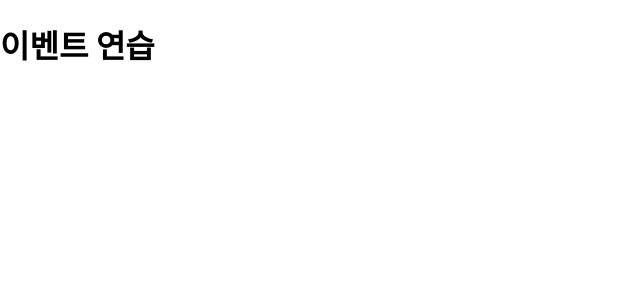
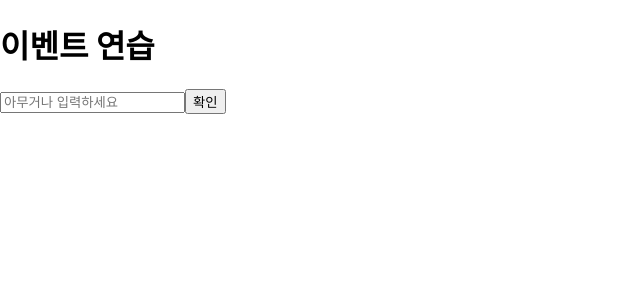
Before and after one commit to SSeungWOOO/react-study, a React (Create React App) app in the folder chapter-04-eventhandling/: page / in a window 1280 px wide. Shown: the top 300 px of the page, without its empty margins (0-640 px from the left). Built offline with nearby package versions, Linux system fonts and the light colour scheme.

Commit message:
#2 이벤트 연습
state 에 input 담기

```diff
--- a/chapter-04-eventhandling/src/App.js
+++ b/chapter-04-eventhandling/src/App.js
@@ -1,8 +1,12 @@
-import EventPractice from "./EventPratice";
 import "./App.css";
+import EventPractice from "./EventPractice";
 
 function App() {
-  return <EventPractice />;
+  return (
+    <div>
+      <EventPractice />
+    </div>
+  );
 }
 
 export default App;
--- a/chapter-04-eventhandling/src/EventPractice.js
+++ b/chapter-04-eventhandling/src/EventPractice.js
@@ -12,12 +12,17 @@ class EventPractice extends Component {
         <input
           type="text"
           name="message"
-          placeholder="아무거나입력하세요"
+          placeholder="아무거나 입력하세요"
           value={this.state.message}
-          onChange={(e) => {
-            this.setState({ message: e.target.value });
-          }}
+          onChange={(e) => this.setState({ message: e.target.value })}
         />
+        <button
+          onClick={() => {
+            alert(this.state.message);
+            this.setState({ message: "" });
+          }}>
+          확인
+        </button>
       </div>
     );
   }
--- a/chapter-04-eventhandling/src/EventPratice.js
+++ /dev/null
@@ -1,13 +0,0 @@
-import React, { Component } from "react";
-
-class EventPractice extends Component {
-  render() {
-    return (
-      <div>
-        <h1>이벤트 연습</h1>
-      </div>
-    );
-  }
-}
-
-export default EventPractice;
```
